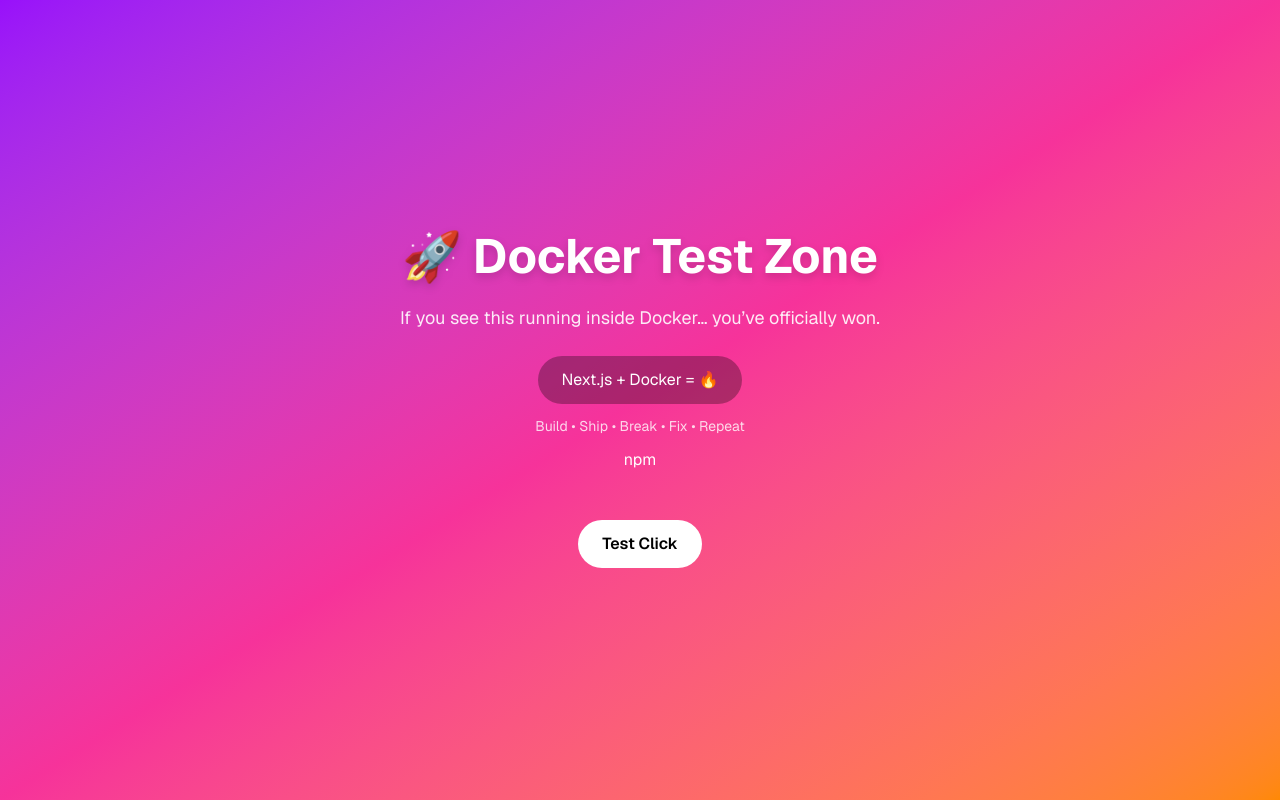
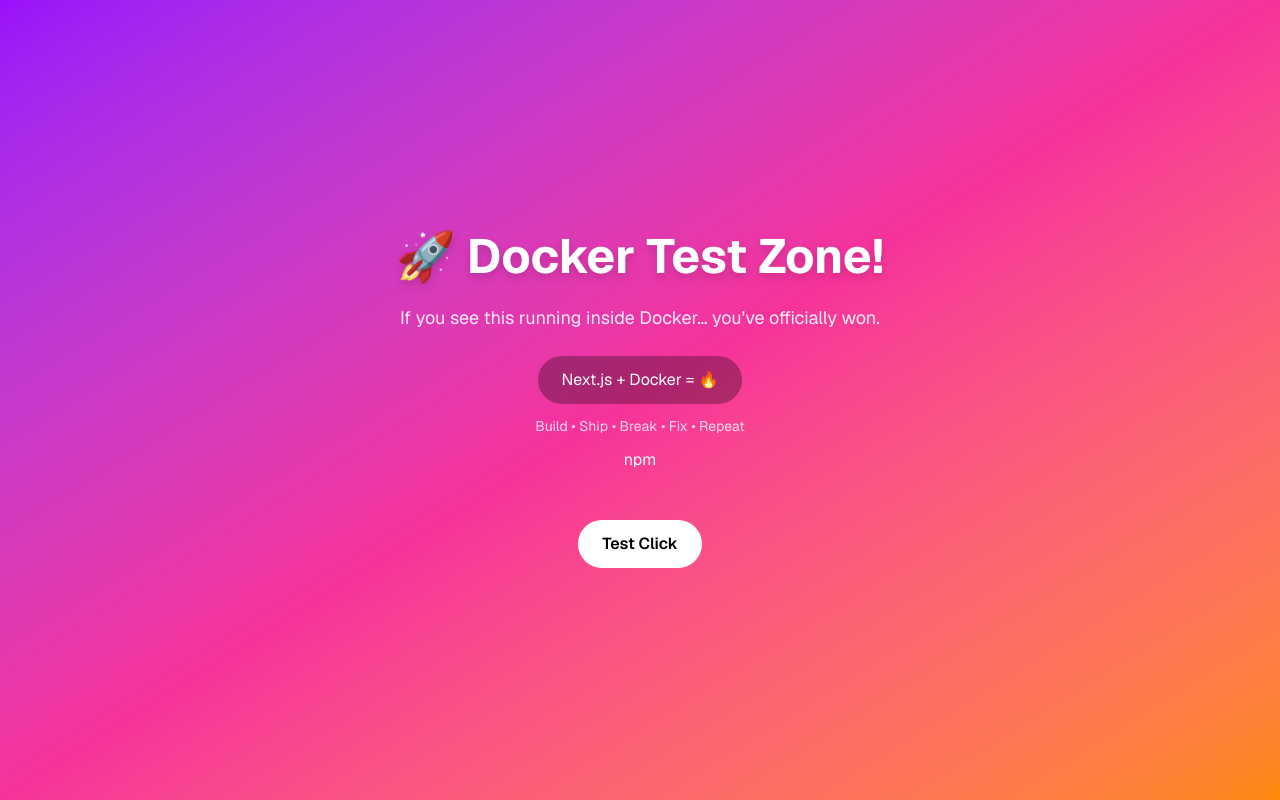
Before and after one commit to Xeinnex/DockerTest, a Next.js app: page / in a window 1280 px wide. Built offline with nearby package versions, Linux system fonts and the light colour scheme.

Commit message:
docker build 3

```diff
--- a/app/page.tsx
+++ b/app/page.tsx
@@ -5,7 +5,7 @@
     <div className="flex min-h-screen items-center justify-center bg-gradient-to-br from-purple-600 via-pink-500 to-orange-400 text-white font-sans">
       <div className="text-center space-y-6 p-8">
         <h1 className="text-5xl font-bold drop-shadow-lg">
-          🚀 Docker Test Zone
+          🚀 Docker Test Zone!
         </h1>
 
         <p className="text-lg opacity-90">
```
